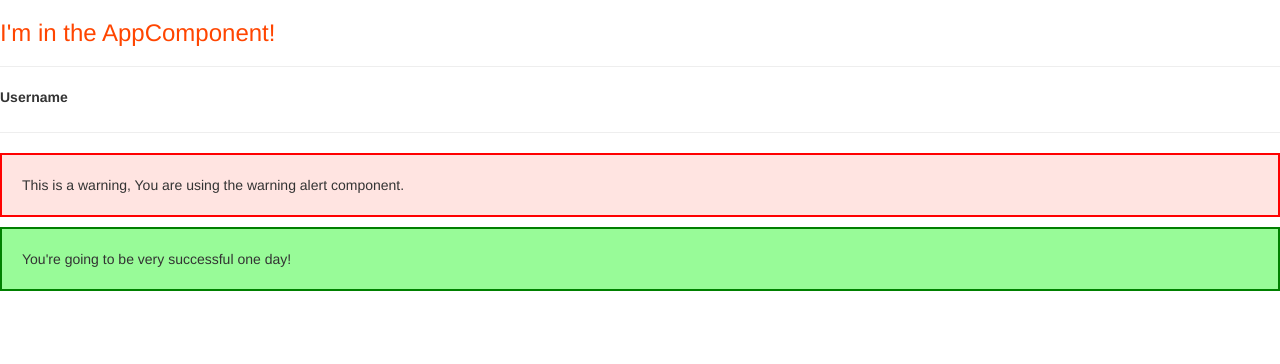
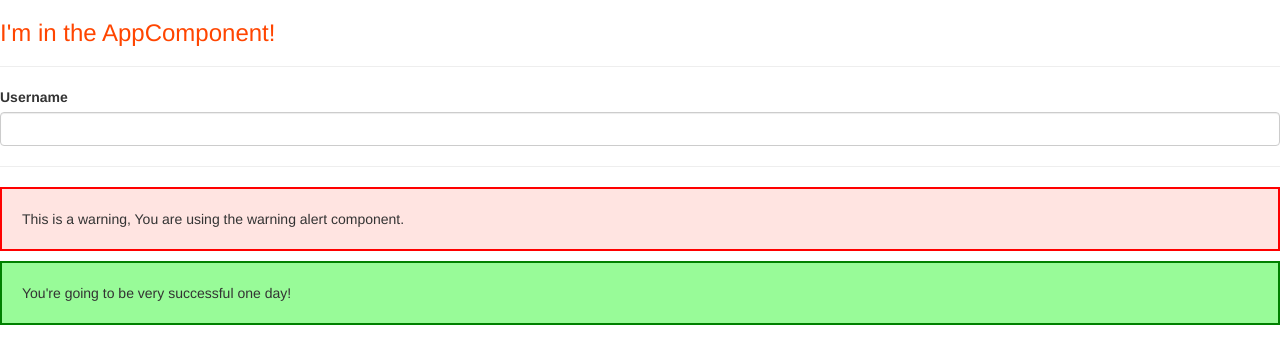
Before and after one commit to D-Coder135/First-App-Angular, an Angular app: page / in a window 1280 px wide. Shown: the top 364 px of the page. Built offline with nearby package versions, Linux system fonts and the light colour scheme.

Commit message:
add an input tag with text, class and two-way databinding

```diff
--- a/src/app/servers/servers.component.html
+++ b/src/app/servers/servers.component.html
@@ -9,3 +9,4 @@
 <!--&lt;!&ndash;<app-server></app-server>&ndash;&gt;-->
 
 <label>Username</label>
+<input [(ngModel)]="username" class="form-control" type="text">
```
